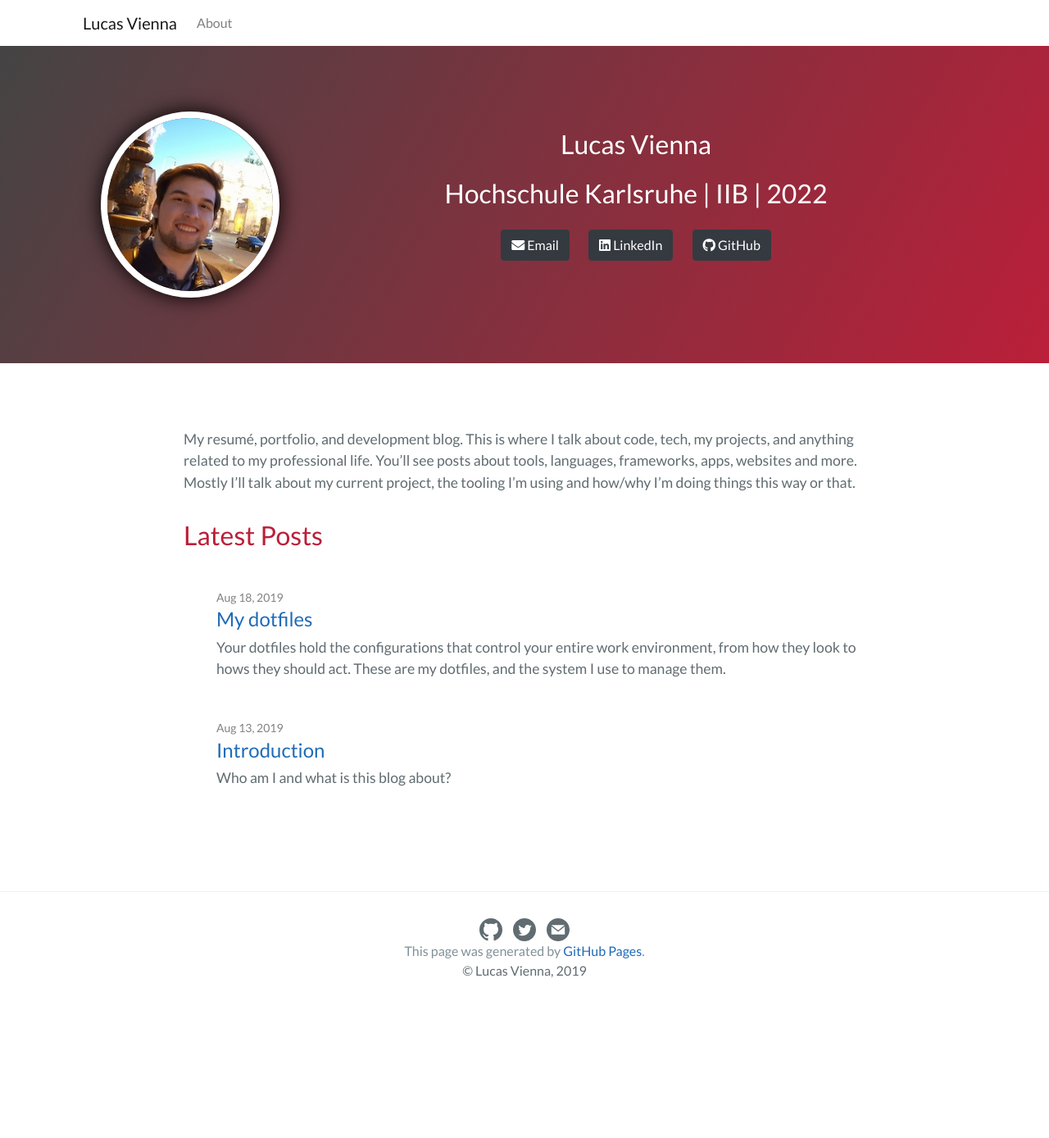
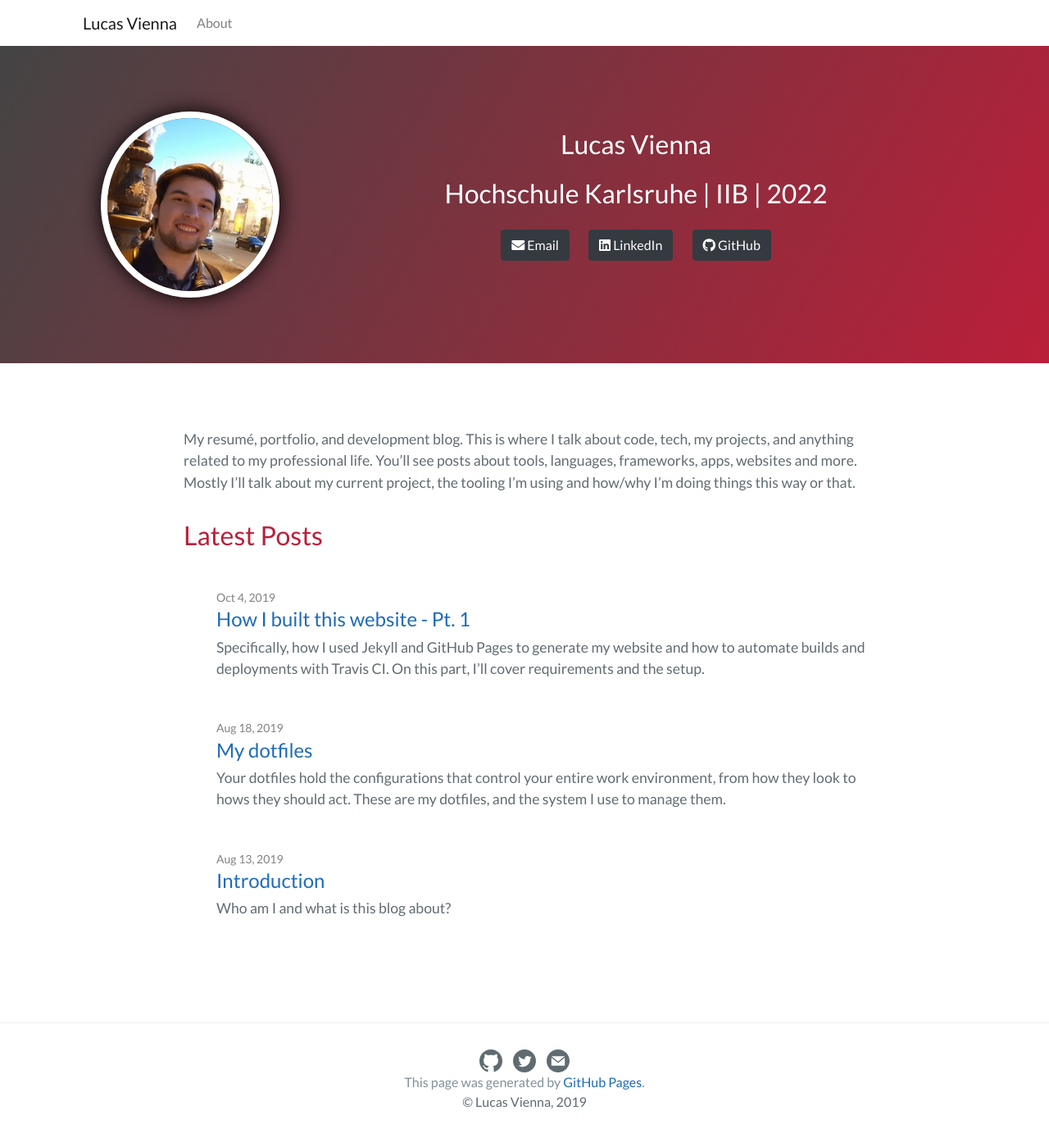
Before and after one commit to lucasvienna/lucasvienna.dev, a Jekyll site: the page built from index.md, in a window 1280 px wide. Shown: the whole page at 82% size. Built offline with Jekyll 4.4.1, drawn with Linux system fonts in a browser that asks for light colours; nearby versions of some CDN libraries; before the commit the page ends 1228 px from its top, so only the background shows below that.

Commit message:
add portfolio post

```diff
--- a/_drafts/building-a-portfolio.md
+++ b/_posts/2019-10-04-how-i-built-this-website.md
@@ -1,10 +1,10 @@
 ---
 layout: post
-title: How I built this website
+title: How I built this website - Pt. 1
 subtitle: A tutorial on integrating Jekyll, GitHub Pages, and Travis CI
 ---
 
-Specifically, how I used Jekyll and GitHub Pages to generate my website and how to automate builds and deployments with Travis CI.
+Specifically, how I used Jekyll and GitHub Pages to generate my website and how to automate builds and deployments with Travis CI. On this part, I'll cover requirements and the setup.
 
 # Motivation & Requirements
 
@@ -160,7 +160,7 @@ Now, install/update these gems:
 $ bundle install
 {% endhighlight %}
 
-Next up, configure your Jekyll environment. Open `_config.yml` in your favourite editor and read through the comments, it should give you a good idea of what is useful for you or not. Since I'll be using my own theme and no plugins, I've removed those. A few entries you should have in there are shown below. Remember to replace the actual values with your own information.
+Next up, configure your Jekyll environment. Open `_config.yml` in your favourite editor and read through the comments, it should give you a good idea of what is useful for you or not. Since I'll be using my own theme and no plugins, I've removed those. Also remove the theme gem from your Gemfile if you're not using one. A few entries you should have in there are shown below. Remember to replace the actual values with your own information.
 
 {% highlight yml %}
 # Site settings
@@ -171,16 +171,16 @@ description: Describe your site here
 # Personal Info
 owner: Lucas Vienna
 email: dev@lucasvienna.dev
-url: "https://lucasvienna.dev" # the custom domain you configure ealier
-baseurl: ""
+url: https://avyiel.github.io # the custom domain you configure ealier
+baseurl: /blog-demo # what comes after the '.io'
 repository: Avyiel/lucasvienna.dev # only the path part of the repository URL
 
 # Blogging Defaults
 author: Lucas Vienna
 
 # Build settings
-markdown: kramdown
-highlighter: rouge
+markdown: kramdown # this is the default, you can omit this line if desired
+highlighter: rouge # this is the default, you can omit this line if desired
 compress_html:
   blanklines: true
   comments: ["<!-- ", " -->"]
@@ -231,11 +231,32 @@ Now paste this into `styles.scss`:
 
 This snippet is responsible for loading our main SASS file, `theme.scss`. Do not remove those hyphens at the start. The are required by Jekyll.
 
-Next up, let's install `rouge`. Since Jekyll is stuck with Rouge `2.2.1` ([see this GitHub issue](https://github.com/github/pages-gem/pull/652)), we'll poach an update SCSS version of it from the Cayman theme. Head over to [https://github.com/pages-themes/cayman/blob/master/_sass/rouge-github.scss](https://github.com/pages-themes/cayman/blob/master/_sass/rouge-github.scss), download this file and save it in your own `_scss` folder.
+Next up, let's install `rouge`. Since Jekyll is stuck with Rouge `2.2.1` ([see this GitHub issue](https://github.com/github/pages-gem/pull/652)), we'll poach an updated SCSS version of it from the Cayman theme. Head over to [https://github.com/pages-themes/cayman/blob/master/_sass/rouge-github.scss](https://github.com/pages-themes/cayman/blob/master/_sass/rouge-github.scss), download this file and save it in your own `_scss` folder. Once Jekyll upgrades, I will update this article accordingly.
 
-For `compress_html`, head over to [http://jch.penibelst.de/](http://jch.penibelst.de/) and simply follow their instructions. You'll end up with two new files inside your `_layouts` folder: `compress.html` and `default.html`. We'll go over the default layout later on.
+To install `compress_html`, head over to [http://jch.penibelst.de/](http://jch.penibelst.de/) and follow their instructions. You'll end up with two new files inside your `_layouts` folder: `compress.html` and `default.html`. We'll go over the default layout later on.
+
+Then, install `normalize.css`. All you need to do is copy the contents from [the source page](https://github.com/necolas/normalize.css/blob/master/normalize.css) and save it as `normalize.scss`.
+
+Lastly, create the `theme.scss` file and paste the following inside:
+
+{% highlight scss %}
+// sensible normalized styles
+@import "normalize";
+// code highliting
+@import "rouge-github";
+{% endhighlight %}
+
+That's it for now. You should have all the basic themeing setup covered.
+
+---
+
+## Closing
+
+On Part 2, I'll cover layouts, includes and more specific theming options.
 
 #### Sources
+
+A few websites that I used as reference while building my own solution.
 
 - [https://jekyllrb.com/docs/](https://jekyllrb.com/docs/)
 - [https://developpaper.com/automated-deployment-of-github-pages-with-travis-ci/](https://developpaper.com/automated-deployment-of-github-pages-with-travis-ci/)
--- a/_sass/theme.scss
+++ b/_sass/theme.scss
@@ -34,6 +34,14 @@ a {
   }
 }
 
+img {
+  border: 1px solid #ccc;
+  border-radius: 6px;
+  box-shadow: -1px 1px #ccc,
+              -2px 2px #ccc,
+              -3px 3px #ccc;
+}
+
 /*
  * Content Styles
  */
```
Also changed, not shown: other parts of _posts/2019-10-04-how-i-built-this-website.md (+3 -3 lines), assets/images/portfolio/default-site.png (added), assets/images/portfolio/dns-records.png (added), assets/images/portfolio/env-vars.png (added), assets/images/portfolio/jekyll-env-env.png (added), assets/images/portfolio/jekyll-token-env.png (added), assets/images/portfolio/jekyll-token.png (added), assets/images/portfolio/options-gh-pages.png (added), assets/images/portfolio/travis-token-env.png (added), assets/images/portfolio/travis-token.png (added).
